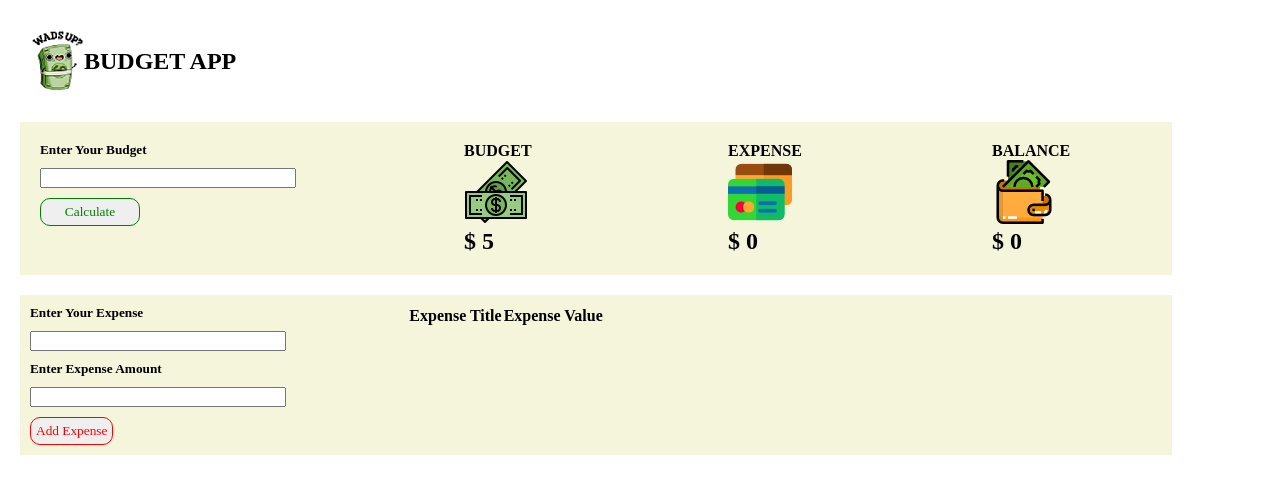
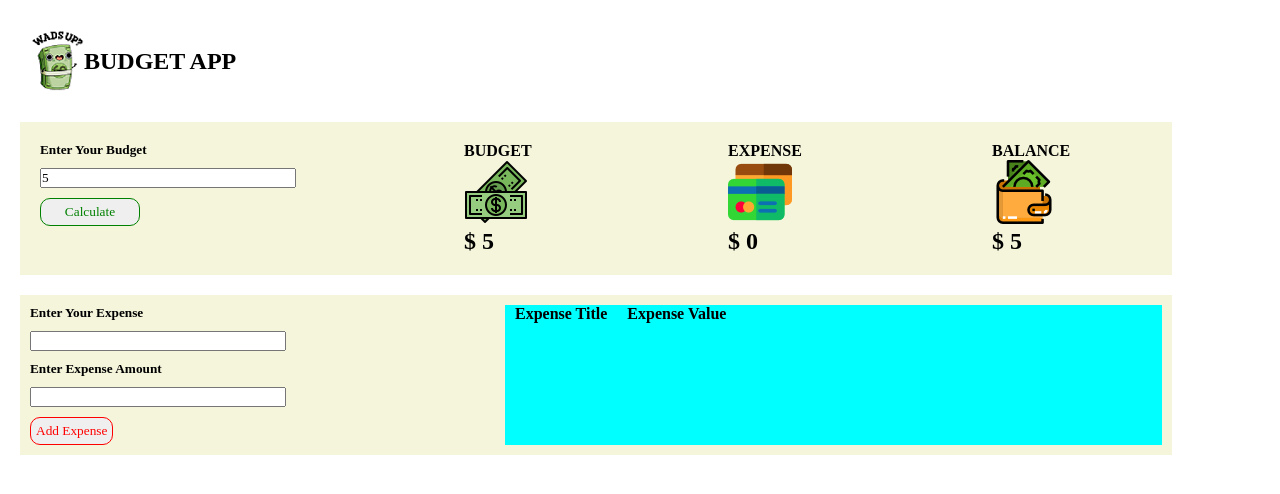
Before and after one commit to swankyhacker/WadsApp, a plain HTML site: page index.html in a window 1280 px wide. Both pictures are taken after typing "5" into the empty fields and a click on the button "Calculate". Drawn offline with Linux system fonts and the light colour scheme; a web font is replaced by a local one.

Commit message:
Updated all labels

```diff
--- a/app.js
+++ b/app.js
@@ -14,10 +14,16 @@ document.addEventListener("DOMContentLoaded", () => {
     let expense = 0;
     let balance = 0;
 
-    expenseLog = {
-        name: "",
-        amount: 0
+    class record {
+        constructor(name, amount, counter) {
+            this.name = name;
+            this.amount = amount;
+            this.counter = counter;
+        }
     }
+
+    log = [];
+    counter = 0;
 
     budgetBtn.addEventListener("click", () => {
         if (checkInput(budgetValue.value) == false) {
@@ -27,21 +33,28 @@ document.addEventListener("DOMContentLoaded", () => {
                 errBudget.style.display = "none";
             }, 3000);
         } else {
-            budget = budgetValue.value;
-            budgetValue.value = null;
-            valBudget.innerHTML = budget;
+            budget = parseInt(budgetValue.value);
+            valBudget.innerHTML = budget
+            budgetValue.innerHTML = null;
+            updateBalance(log);
         }
     })
 
     expenseBtn.addEventListener("click", () => {
-        if (checkInput(expenseValue.value) == false) {
+        if (checkInput(expenseValue.value) == false || expenseInfo.value === "") {
             errExpense.style.display = "inline";
             expenseValue.value = null;
             setTimeout(() => {
                 errExpense.style.display = "none";
             }, 3000);
         } else {
-
+            recordExpense = new record(expenseInfo.value, expenseValue.value, counter);
+            log.push(recordExpense);
+            counter++;
+            expenseValue.value = null;
+            expenseInfo.value = null;
+            updateBalance(log);
+            updateTable(recordExpense);
         }
     })
 
@@ -52,6 +65,19 @@ document.addEventListener("DOMContentLoaded", () => {
         return true;
     }
 
+    function updateBalance(log) {
+        expense = 0;
+        for (let i = 0; i < log.length; i++) {
+            expense += parseInt(log[i].amount);
+        }
+        console.log(expense);
+        valExpenses.innerHTML = expense;
+        valBalance.innerHTML = budget - expense;
+    }
 
+    function updateTable(record) {
+        // create div elements to add to new blue flexbox
+        // use dataset attribute to uniquely identify each div
+    }
 
 })
--- a/index.html
+++ b/index.html
@@ -62,13 +62,8 @@
         </div>
 
         <div id="expenseTable" class="flex2-item">
-            <table id="log">
-                <th>Expense Title</th>
-                <th>Expense Value</th>
-            </table>
-        </div>
-        <div class="flex2-item">
-
+            <span class="header">Expense Title</span>
+            <span class="header">Expense Value</span>
         </div>
     </div>
 
--- a/styles.css
+++ b/styles.css
@@ -88,6 +88,11 @@ button {
     color: whitesmoke;
 }
 
+.header {
+    margin: 0px 10px;
+    font-weight: bold;
+}
+
 #errExpense,
 #errBudget {
     display: none;
@@ -97,3 +102,8 @@ button {
     margin: 20px;
     padding: 3px;
 }
+
+#expenseTable {
+    display: flex;
+    background-color: aqua;
+}
```
